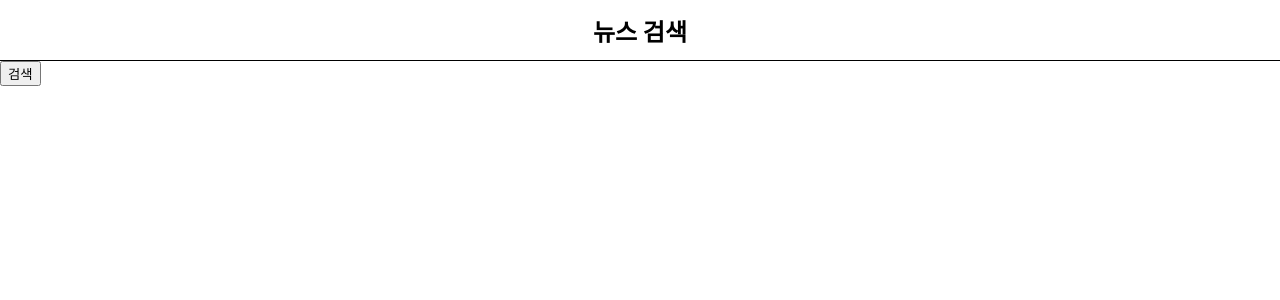
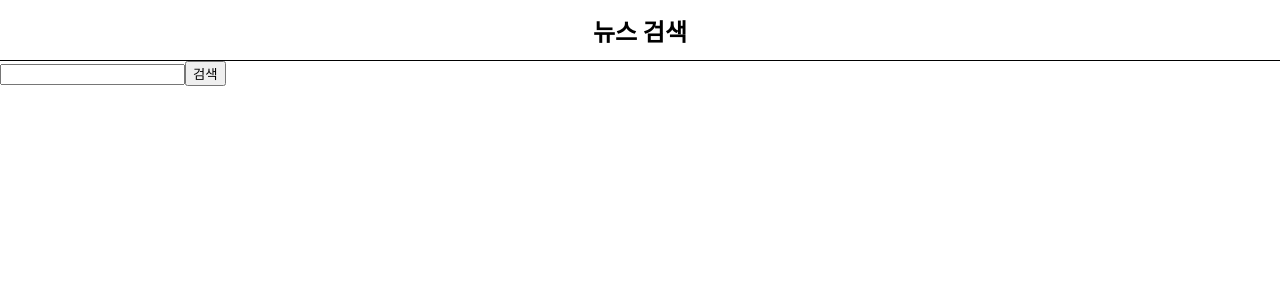
Before and after one commit to skymill2000/fintech211122, a React (Create React App) app in the folder fintech/: page /news in a window 1280 px wide. Shown: the top 300 px of the page. Built offline with nearby package versions, Linux system fonts and the light colour scheme.

Commit message:
news 검색어를 입력받는 input 과 state 추가

```diff
--- a/fintech/src/pages/NewApiPage.js
+++ b/fintech/src/pages/NewApiPage.js
@@ -4,7 +4,10 @@ import TopHeader from "../components/common/TopHeader";
 
 const NewApiPage = () => {
   const [newsList, setNewsList] = useState([]);
+  const [serachInput, setSearchInput] = useState("");
+  //스테이트 추가
   const handleClick = () => {
+    //템플릿 리터럴을 사용
     axios
       .get(
         "https://newsapi.org/v2/everything?q=apple&from=2021-10-24&sortBy=publishedAt&apiKey=78bc6ddd8cdb48ceac76f5f9b9dfc4c5&language=ko"
@@ -17,7 +20,7 @@ const NewApiPage = () => {
   return (
     <>
       <TopHeader title={"뉴스 검색"}></TopHeader>
-      {/* search input component 검색어를 수집하는 INPut  */}{" "}
+      <input></input>
       <button onClick={handleClick}>검색</button>
       {/* result list component */}
       {newsList.map((n) => {
```
